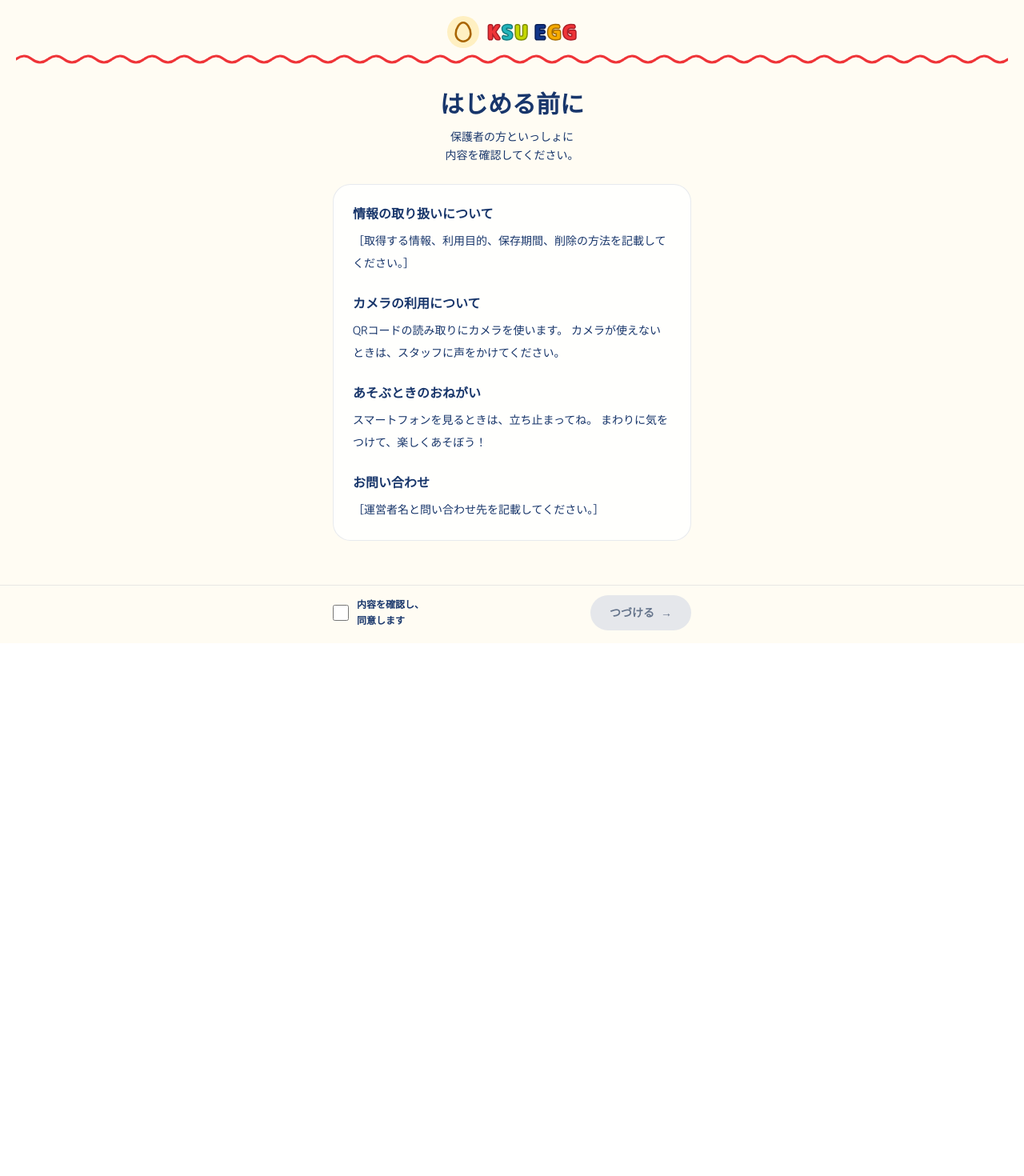
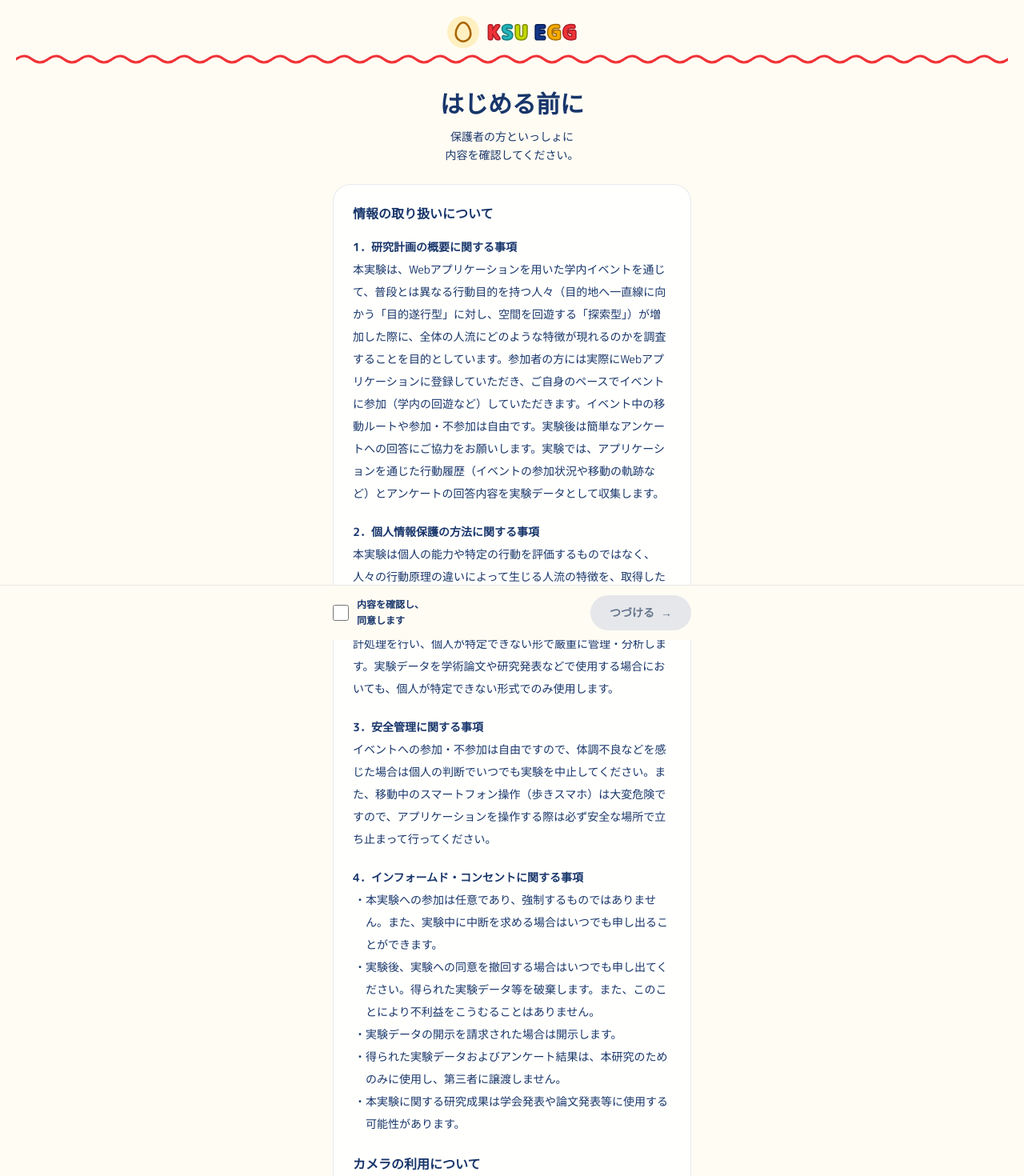
Before and after one commit to OkamotoShu/KSU-EGG, a Next.js app: page /consent in a window 1280 px wide. Shown: the top 1470 px of the page at 80% size. Before the commit the page ends 804 px from the top, so only its background shows below. Built offline with nearby package versions, Linux system fonts and the light colour scheme; no server answers.

Commit message:
同意書の内容

```diff
--- a/app/consent/page.tsx
+++ b/app/consent/page.tsx
@@ -54,14 +54,46 @@ function ConsentContent() {
                 <div className="space-y-6 rounded-3xl border border-[#18366B]/10 bg-white/80 p-6">
                     <section aria-labelledby="consent-data">
                         <h2
-                            id="consent-data"
-                            className="text-base font-extrabold"
-                        >
+                                id="consent-data"
+                                className="text-base font-extrabold"
+                            >
                             情報の取り扱いについて
                         </h2>
-                        <p className="mt-2 text-sm leading-7">
-                            ［取得する情報、利用目的、保存期間、削除の方法を記載してください。］
-                        </p>
+                        <div className="mt-2 text-sm leading-7">
+                            <p className="font-bold mt-4">1．研究計画の概要に関する事項</p>
+                            <p className="mb-5">
+                                本実験は、Webアプリケーションを用いた学内イベントを通じて、普段とは異なる行動目的を持つ人々（目的地へ一直線に向かう「目的遂行型」に対し、空間を回遊する「探索型」）が増加した際に、全体の人流にどのような特徴が現れるのかを調査することを目的としています。参加者の方には実際にWebアプリケーションに登録していただき、ご自身のペースでイベントに参加（学内の回遊など）していただきます。イベント中の移動ルートや参加・不参加は自由です。実験後は簡単なアンケートへの回答にご協力をお願いします。実験では、アプリケーションを通じた行動履歴（イベントの参加状況や移動の軌跡など）とアンケートの回答内容を実験データとして収集します。
+                            </p>
+
+                            <p className="font-bold">2．個人情報保護の方法に関する事項</p>
+                            <p className="mb-5">
+                                本実験は個人の能力や特定の行動を評価するものではなく、人々の行動原理の違いによって生じる人流の特徴を、取得したデータから客観的に読み取ることができるかを検証することを目的としています。収集した実験データは全て匿名化および統計処理を行い、個人が特定できない形で厳重に管理・分析します。実験データを学術論文や研究発表などで使用する場合においても、個人が特定できない形式でのみ使用します。
+                            </p>
+
+                            <p className="font-bold">3．安全管理に関する事項</p>
+                            <p className="mb-5">
+                                イベントへの参加・不参加は自由ですので、体調不良などを感じた場合は個人の判断でいつでも実験を中止してください。また、移動中のスマートフォン操作（歩きスマホ）は大変危険ですので、アプリケーションを操作する際は必ず安全な場所で立ち止まって行ってください。
+                            </p>
+
+                            <p className="font-bold">4．インフォームド・コンセントに関する事項</p>
+                            <ul className="mb-5">
+                                <li className="before:content-['・'] ml-4 -indent-3.5">
+                                    本実験への参加は任意であり、強制するものではありません。また、実験中に中断を求める場合はいつでも申し出ることができます。
+                                </li>
+                                <li className="before:content-['・'] ml-4 -indent-3.5">
+                                    実験後、実験への同意を撤回する場合はいつでも申し出てください。得られた実験データ等を破棄します。また、このことにより不利益をこうむることはありません。
+                                </li>
+                                <li className="before:content-['・'] ml-4 -indent-3.5">
+                                    実験データの開示を請求された場合は開示します。
+                                </li>
+                                <li className="before:content-['・'] ml-4 -indent-3.5">
+                                    得られた実験データおよびアンケート結果は、本研究のためのみに使用し、第三者に譲渡しません。
+                                </li>
+                                <li className="before:content-['・'] ml-4 -indent-3.5">
+                                    本実験に関する研究成果は学会発表や論文発表等に使用する可能性があります。
+                                </li>
+                            </ul>
+                        </div>
                     </section>
 
                     <section aria-labelledby="consent-camera">
```
